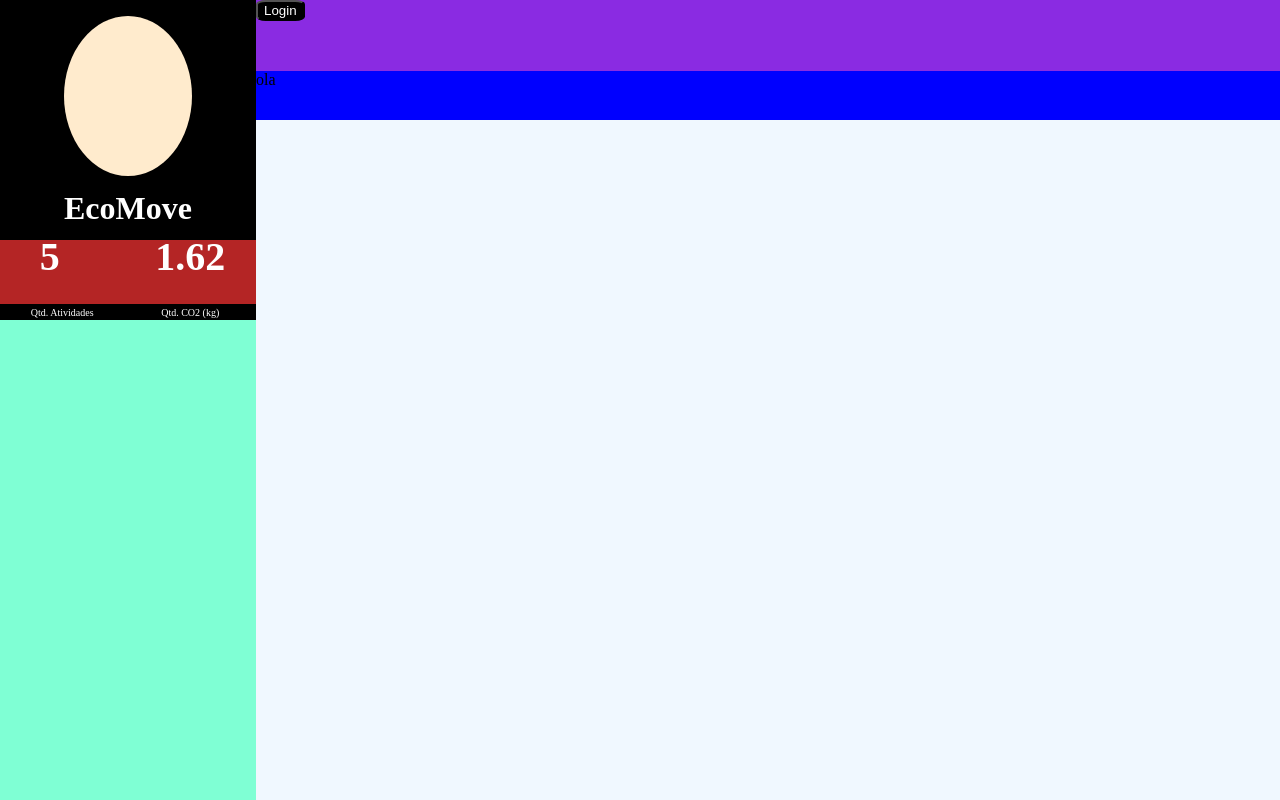
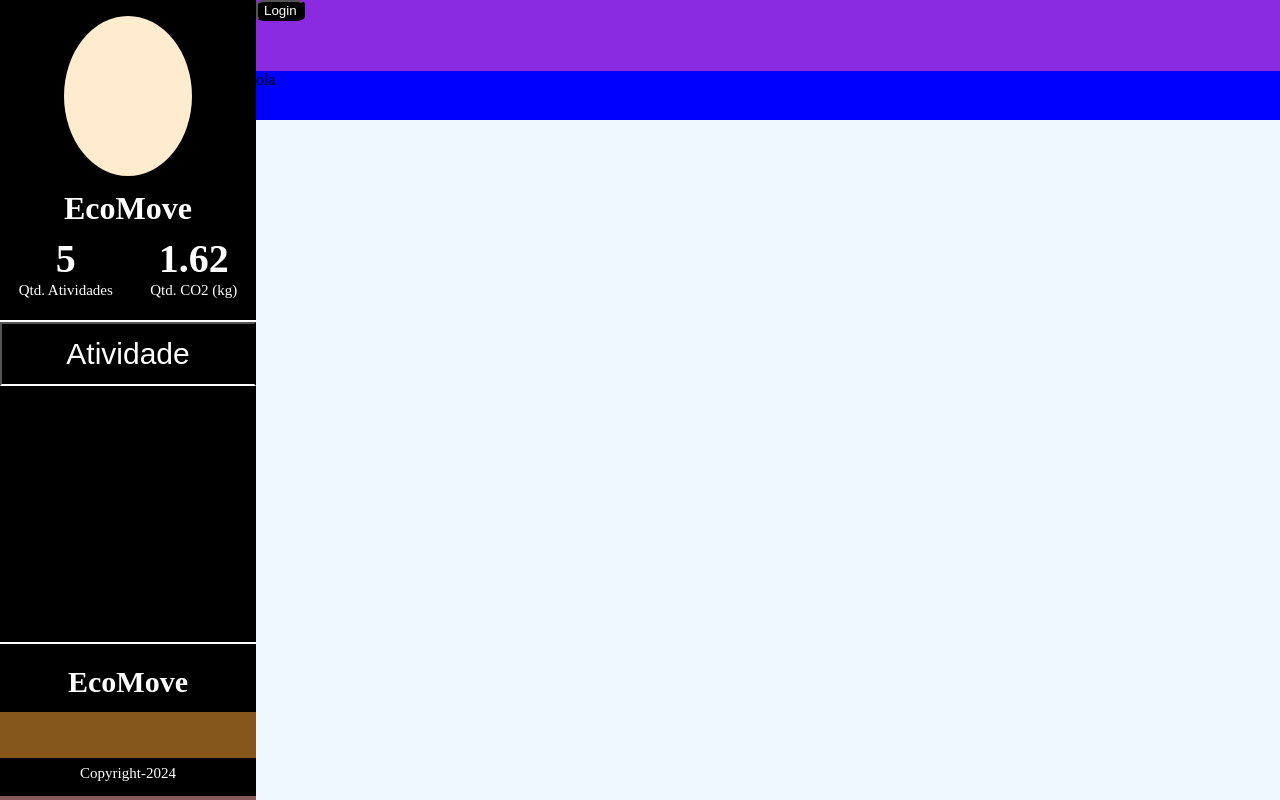
Before and after one commit to Mavi23y/EcoMove, a plain HTML site: page Frontend/index.html in a window 1280 px wide. Drawn offline with Linux system fonts and the light colour scheme.

Commit message:
28_04_26 muitas coisas

```diff
--- a/Backend/src/index.js
+++ b/Backend/src/index.js
@@ -1,4 +1,5 @@
 const express = require('express');
+const routes = require('./routes/user.routes');
 const cors = require('cors');
 require('dotenv').config();
 
@@ -7,10 +8,11 @@ const app = express();
 // Middlewares
 app.use(cors());
 app.use(express.json());
+app.use(routes);
 
-// Rota de teste para ver se está funcionando
+// Rota de teste
 app.get('/', (req, res) => {
-  res.send('Servidor do EcoMove rodando com sucesso! 🚀');
+  res.send('Servidor do EcoMove rodando com sucesso!');
 });
 
 // Aqui é onde você vai importar suas rotas depois, ex:
--- a/Backend/src/routes/user.routes.js
+++ b/Backend/src/routes/user.routes.js
@@ -1,8 +1,8 @@
 const express = require('express');
 const router = express.Router();
-const userController = require('../controllers/userController');
 
-// Rota POST para criar usuário
-router.post('/', userController.createUser);
+router.post('/', (req, res) => {
+    res.send("Rota funcionando!");
+});
 
 module.exports = router;
--- a/Frontend/index.html
+++ b/Frontend/index.html
@@ -14,7 +14,7 @@
         <!-- Esquerda -->
          <div id="esquerda">
 
-
+              <!-- Esquerda Cima-->
             <div id="Ecima">
 
               <div id="logo"></div>
@@ -36,6 +36,37 @@
             </div>
 
             </div>
+
+            <!-- Esquerda Baixo-->
+
+            <div id="Ebaixo">
+
+                <div id="btAtividade">
+                   <button id="btnatvd">Atividade</button>
+                </div>
+
+            </div>
+
+
+            <!-- Esquerda mais Baixo -->
+
+            <div id="EMbaixo">
+
+            <div id="EcoBaixo">
+                <h1 id="EcoMbaixo">EcoMove</h1>
+             </div>
+
+                 <div id="icons">
+
+                 </div>
+
+                    <div id="footer">
+                        <p id="Tfooter">Copyright-2024</p>
+                    </div>
+
+            </div>
+
+
 
          </div>
 
--- a/Frontend/style.css
+++ b/Frontend/style.css
@@ -43,7 +43,7 @@ body{
 }
 
 #esquerda{
-    background-color: aquamarine;
+    background-color:rgb(136, 91, 91);
     width:20%;
     height:100%;
 }
@@ -56,6 +56,7 @@ body{
     flex-direction: column;
     align-items: center;
     justify-content: center;
+   border-bottom: 2px solid white;
 }
 
 #logo{
@@ -87,7 +88,7 @@ body{
 #Atvd{
     width:100%;
     height:20%;
-    background-color: rgb(180, 37, 37);
+    background-color: black;
     display: flex;
     align-items: center;
     justify-content: space-around;
@@ -97,18 +98,104 @@ body{
 .item-atvd {
     text-align: center;
     margin-bottom: 10px;
+    display: flex;
+    flex-direction: column;
+    align-items: center;
+    text-align: center;
 }
+
+.item-atvd h1, .item-atvd p {
+    margin: 0;
+    padding: 0;
+}
+
 
 #Atvd h1 {
     font-size: 40px;
     color: white;
-    margin-right: 40%;
 }
 
 #Atvd p {
-    font-size: 10px;
+    font-size: 15px;
     color: white;
+}
 
+#Ebaixo{
+    width:100%;
+    height:40%;
+    background-color:black;
+    display: flex;
+    flex-direction: column;
+    border-bottom: 2px solid white;
+}
+
+#btAtividade{
+    width:100%;
+    height:20%;
+    background-color: black;
+    display: flex;
+    align-items: center;
+    justify-content: center;
+    flex-direction: column;
+}
+
+#btnatvd{
+    width:100%;
+    height:100%;
+    color: white;
+    background-color: black;
+    font-size: 30px;
+    border-bottom: 2px solid white;
+}
+
+#EMbaixo{
+    width:100%;
+    height:19%;
+    background-color:black;
+    display: flex;
+    align-items: center;
+    justify-content: center;
+    flex-direction: column;
+}
+
+#EcoBaixo{
+    width: 100%;
+    height: 40%;
+    background-color:black;
+    display: flex;
+    align-items: center;
+    justify-content: center;
+    flex-direction: column;
+}
+
+#EcoMbaixo{
+    color: white;
+    font-size: 30px;
+}
+
+#icons{
+    width: 100%;
+    height: 30%;
+    background-color: rgb(133, 87, 28);
+    display: flex;
+    align-items: center;
+    justify-content: center;
+    flex-direction: column;
+}
+
+#footer{
+ width: 100%;
+    height: 20%;
+    background-color: black;
+    display: flex;
+    align-items: center;
+    justify-content: center;
+    flex-direction: column;
+}
+
+#Tfooter{
+    color: white;
+    font-size: 15px;
 }
 
 #direita{
```
Also changed, not shown: Backend/script.js (added, +15 -0 lines).
